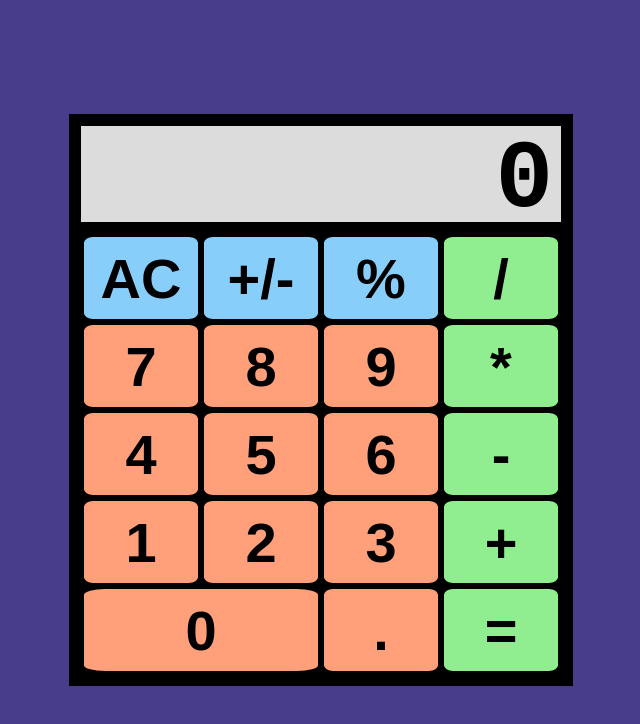
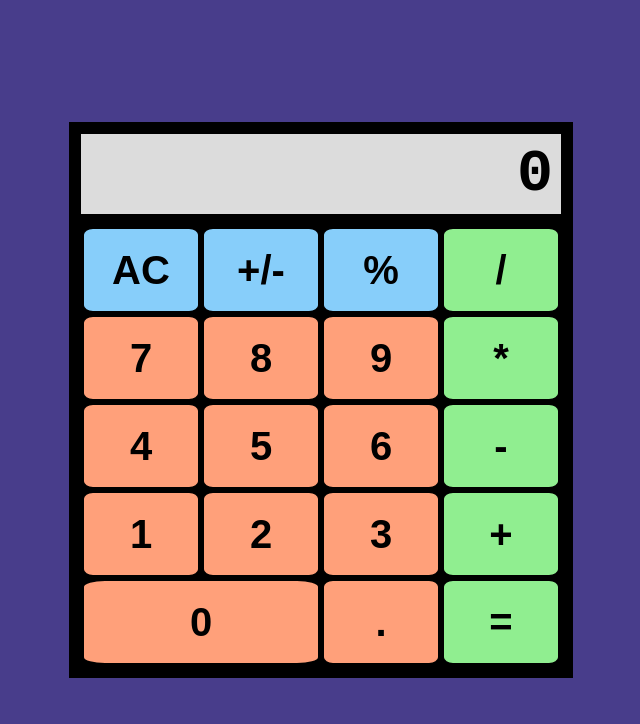
Before and after one commit to zeratheuz/calculator, a plain HTML site: page index.html in a window 1280 px wide. Shown: the whole page, without its empty margins (319-959 px from the left). Drawn offline with Linux system fonts and the light colour scheme.

Commit message:
Refactor HTML and CSS

```diff
--- a/index.html
+++ b/index.html
@@ -31,7 +31,7 @@
       <button class="operator">+</button>
       <button class="number">0</button>
       <button class="dot">.</button>
-      <button class="operator result">=</button>
+      <button class="result">=</button>
       <!-- <button></button> -->
     </div>
   </div>
--- a/style.css
+++ b/style.css
@@ -15,7 +15,7 @@ button {
   display: flex;
   width: 15vmin;
   height: 11vmin;
-  font-size: 7vmin;
+  font-size: 5vmin;
   font-weight: 600;
   border-radius: 10%;
   border-style: none;
@@ -37,11 +37,11 @@ button:hover {
 }
 
 .display {
-  height: 12vmin;
+  height: 10vmin;
   text-align: end;
   font-weight: 600;
-  font-size: 12vmin;
-  align-content: end;
+  font-size: 7.5vmin;
+  align-content: center;
   background-color: white;
   background-color: gainsboro;
   padding-right: 1vmin;
@@ -57,6 +57,7 @@ button:hover {
   flex-grow: 2;
 }
 
+.result,
 .operator {
   background-color: lightgreen;
 }
```
